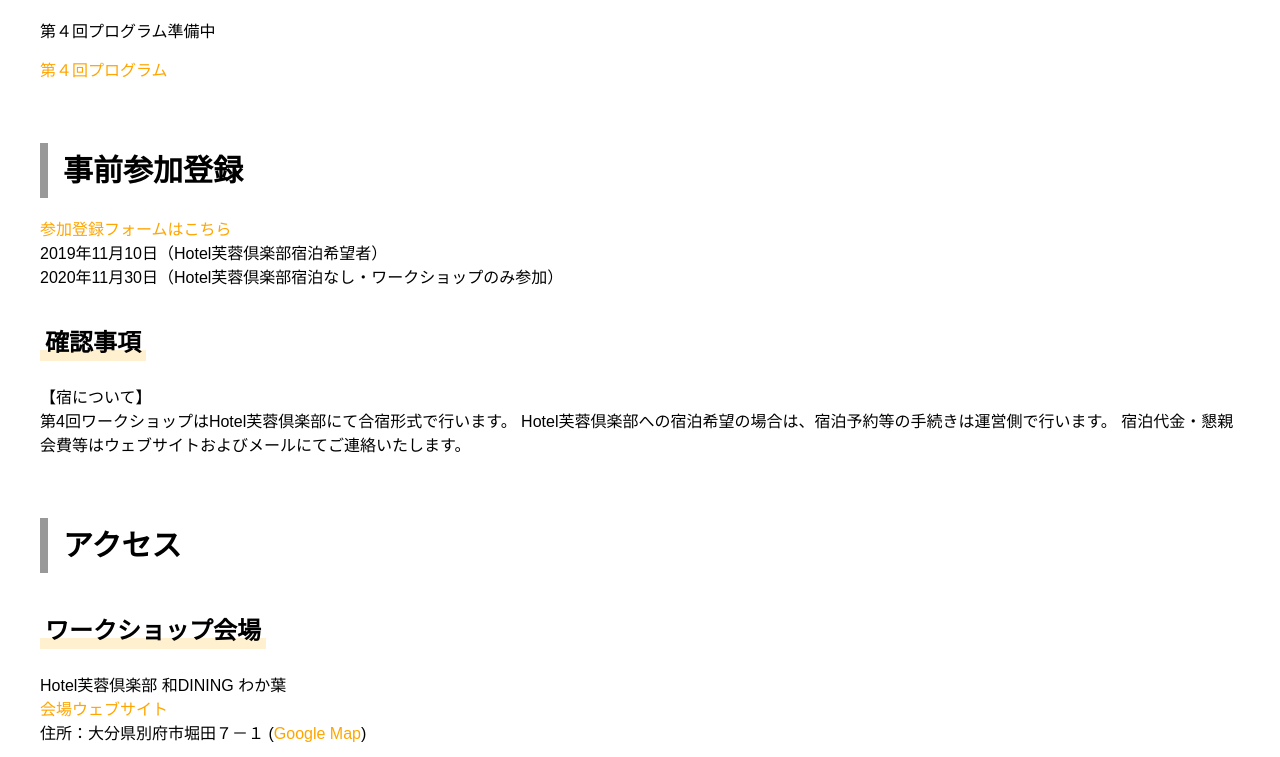
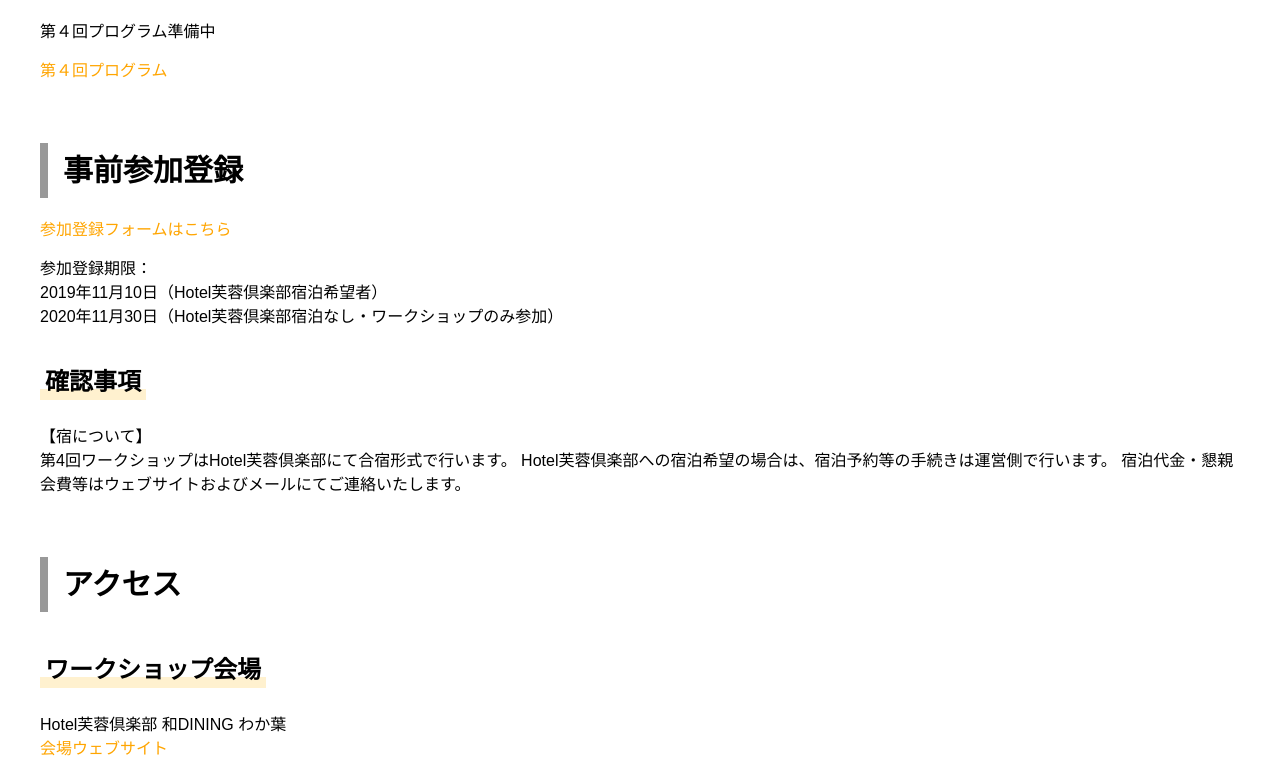
Before and after one commit to iwanaminami/theoreticalimmunologyworkshop, a Jekyll site: the page built from _posts/2019-07-07-4th-workshop.markdown, in a window 1280 px wide and 900 px high, scrolled down 1648 px, cut to the strip 0-757 px from the top of the window. Built offline with Jekyll 4.4.1, drawn with Linux system fonts in a browser that asks for light colours.

Commit message:
Update 2019-07-07-4th-workshop.markdown

```diff
--- a/_posts/2019-07-07-4th-workshop.markdown
+++ b/_posts/2019-07-07-4th-workshop.markdown
@@ -44,6 +44,8 @@ image: /assets/images/ws-4.png
 ## 事前参加登録
 
 [参加登録フォームはこちら](https://forms.gle/gyNDuKjLtyK8ACVK8)
+
+参加登録期限：
 2019年11月10日（Hotel芙蓉倶楽部宿泊希望者）
 2020年11月30日（Hotel芙蓉倶楽部宿泊なし・ワークショップのみ参加）
 
```
